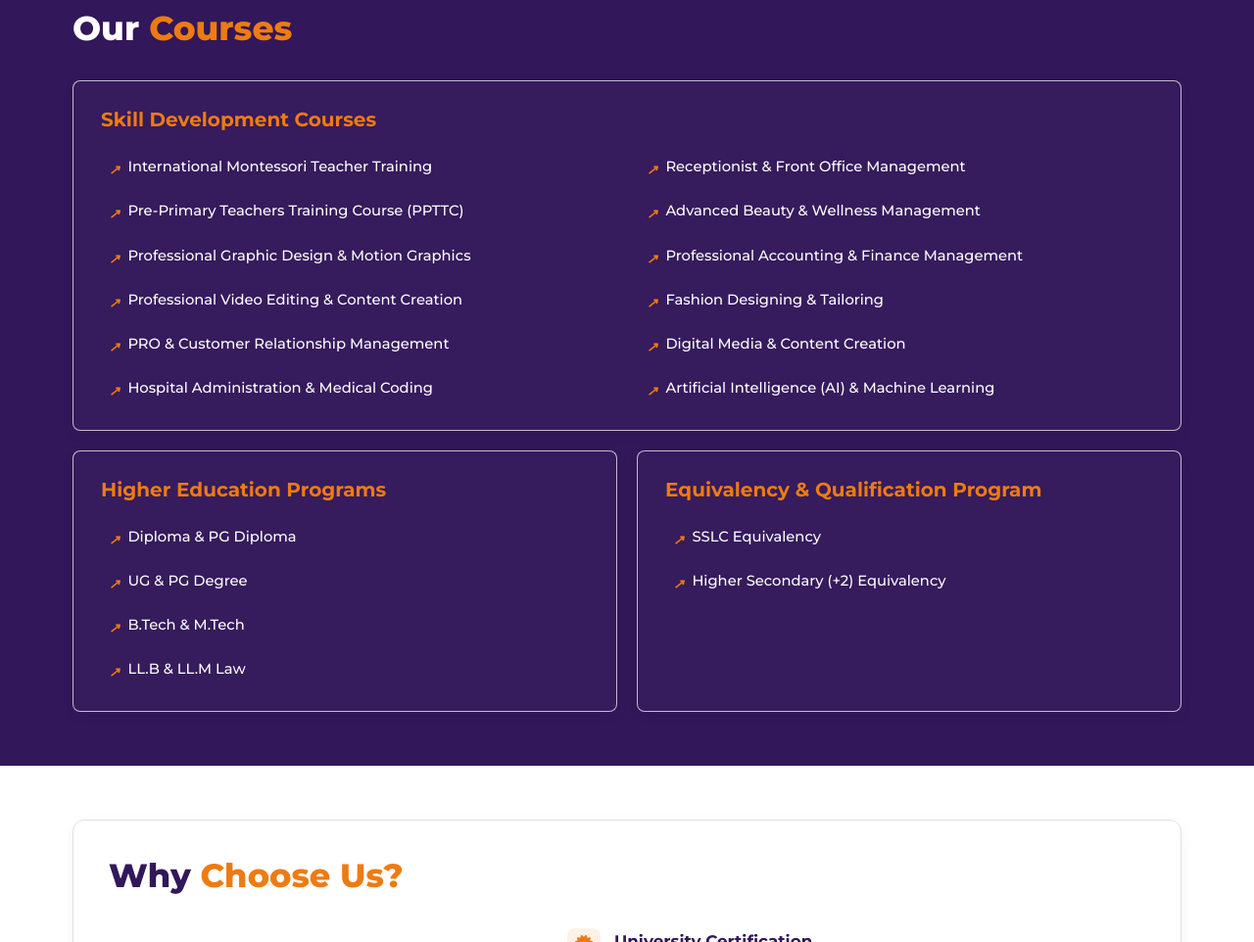
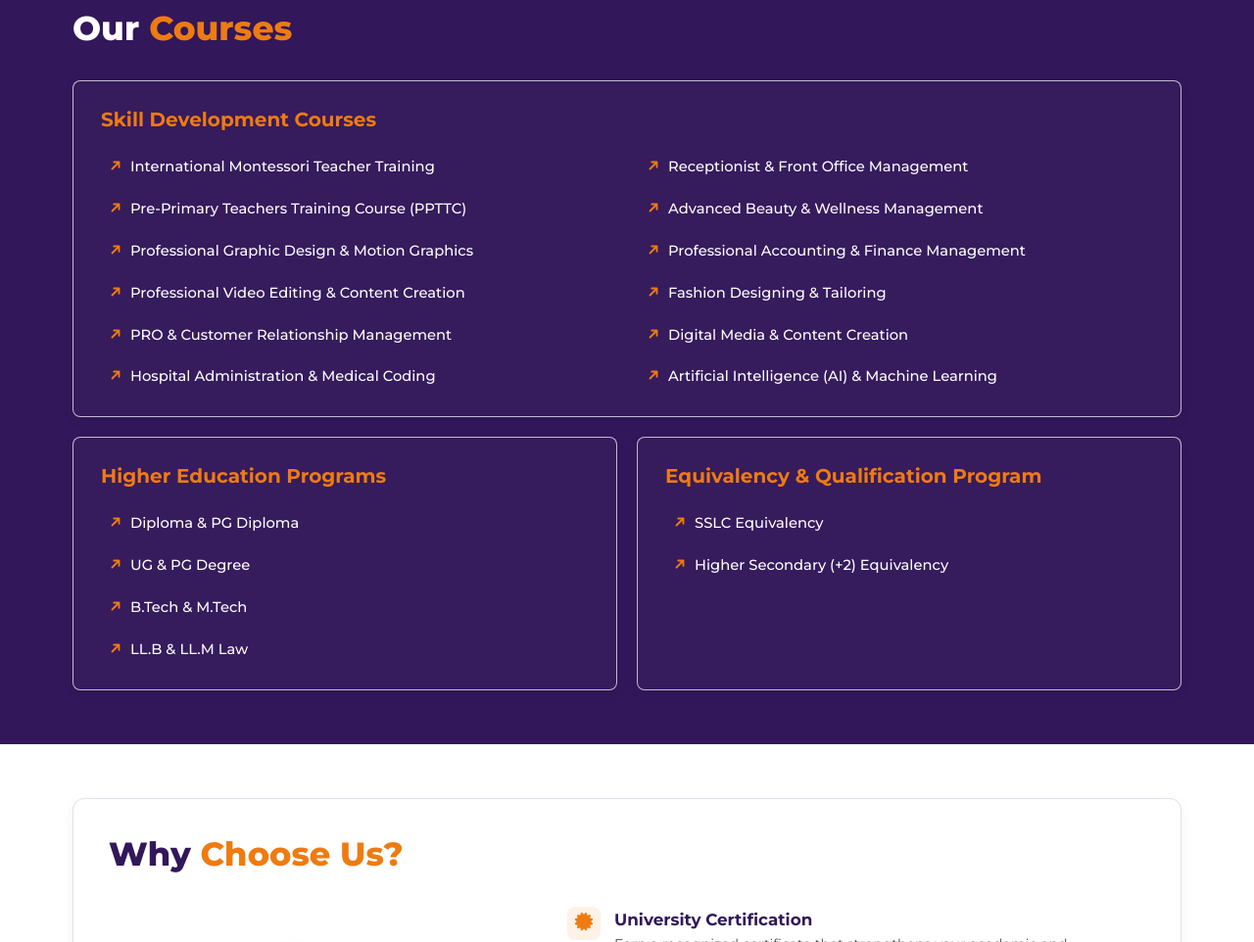
Before and after one commit to mohammedshibilp/fastrackmain, a website built with Vite: page index.html in a window 1280 px wide. Shown: the part 1596-2558 px from the top of the page at 98% size. Built offline with nearby package versions, Linux system fonts and the light colour scheme.

Commit message:
Replace text arrow with native SVG vector arrow matching page_2.jpg design

```diff
--- a/index.html
+++ b/index.html
@@ -156,18 +156,18 @@
         <div class="course-card">
           <div class="course-card-title">Skill Development Courses</div>
           <div class="course-list-2col">
-            <div class="course-item"><i>↗</i> <span>International Montessori Teacher Training</span></div>
-            <div class="course-item"><i>↗</i> <span>Receptionist & Front Office Management</span></div>
-            <div class="course-item"><i>↗</i> <span>Pre-Primary Teachers Training Course (PPTTC)</span></div>
-            <div class="course-item"><i>↗</i> <span>Advanced Beauty & Wellness Management</span></div>
-            <div class="course-item"><i>↗</i> <span>Professional Graphic Design & Motion Graphics</span></div>
-            <div class="course-item"><i>↗</i> <span>Professional Accounting & Finance Management</span></div>
-            <div class="course-item"><i>↗</i> <span>Professional Video Editing & Content Creation</span></div>
-            <div class="course-item"><i>↗</i> <span>Fashion Designing & Tailoring</span></div>
-            <div class="course-item"><i>↗</i> <span>PRO & Customer Relationship Management</span></div>
-            <div class="course-item"><i>↗</i> <span>Digital Media & Content Creation</span></div>
-            <div class="course-item"><i>↗</i> <span>Hospital Administration & Medical Coding</span></div>
-            <div class="course-item"><i>↗</i> <span>Artificial Intelligence (AI) & Machine Learning</span></div>
+            <div class="course-item"><svg class="course-arrow-icon" viewBox="0 0 24 24" fill="none" xmlns="http://www.w3.org/2000/svg"><path d="M6 18L18 6M18 6H9M18 6V15" stroke="#EE7B11" stroke-width="3.2" stroke-linecap="round" stroke-linejoin="round"/></svg> <span>International Montessori Teacher Training</span></div>
+            <div class="course-item"><svg class="course-arrow-icon" viewBox="0 0 24 24" fill="none" xmlns="http://www.w3.org/2000/svg"><path d="M6 18L18 6M18 6H9M18 6V15" stroke="#EE7B11" stroke-width="3.2" stroke-linecap="round" stroke-linejoin="round"/></svg> <span>Receptionist & Front Office Management</span></div>
+            <div class="course-item"><svg class="course-arrow-icon" viewBox="0 0 24 24" fill="none" xmlns="http://www.w3.org/2000/svg"><path d="M6 18L18 6M18 6H9M18 6V15" stroke="#EE7B11" stroke-width="3.2" stroke-linecap="round" stroke-linejoin="round"/></svg> <span>Pre-Primary Teachers Training Course (PPTTC)</span></div>
+            <div class="course-item"><svg class="course-arrow-icon" viewBox="0 0 24 24" fill="none" xmlns="http://www.w3.org/2000/svg"><path d="M6 18L18 6M18 6H9M18 6V15" stroke="#EE7B11" stroke-width="3.2" stroke-linecap="round" stroke-linejoin="round"/></svg> <span>Advanced Beauty & Wellness Management</span></div>
+            <div class="course-item"><svg class="course-arrow-icon" viewBox="0 0 24 24" fill="none" xmlns="http://www.w3.org/2000/svg"><path d="M6 18L18 6M18 6H9M18 6V15" stroke="#EE7B11" stroke-width="3.2" stroke-linecap="round" stroke-linejoin="round"/></svg> <span>Professional Graphic Design & Motion Graphics</span></div>
+            <div class="course-item"><svg class="course-arrow-icon" viewBox="0 0 24 24" fill="none" xmlns="http://www.w3.org/2000/svg"><path d="M6 18L18 6M18 6H9M18 6V15" stroke="#EE7B11" stroke-width="3.2" stroke-linecap="round" stroke-linejoin="round"/></svg> <span>Professional Accounting & Finance Management</span></div>
+            <div class="course-item"><svg class="course-arrow-icon" viewBox="0 0 24 24" fill="none" xmlns="http://www.w3.org/2000/svg"><path d="M6 18L18 6M18 6H9M18 6V15" stroke="#EE7B11" stroke-width="3.2" stroke-linecap="round" stroke-linejoin="round"/></svg> <span>Professional Video Editing & Content Creation</span></div>
+            <div class="course-item"><svg class="course-arrow-icon" viewBox="0 0 24 24" fill="none" xmlns="http://www.w3.org/2000/svg"><path d="M6 18L18 6M18 6H9M18 6V15" stroke="#EE7B11" stroke-width="3.2" stroke-linecap="round" stroke-linejoin="round"/></svg> <span>Fashion Designing & Tailoring</span></div>
+            <div class="course-item"><svg class="course-arrow-icon" viewBox="0 0 24 24" fill="none" xmlns="http://www.w3.org/2000/svg"><path d="M6 18L18 6M18 6H9M18 6V15" stroke="#EE7B11" stroke-width="3.2" stroke-linecap="round" stroke-linejoin="round"/></svg> <span>PRO & Customer Relationship Management</span></div>
+            <div class="course-item"><svg class="course-arrow-icon" viewBox="0 0 24 24" fill="none" xmlns="http://www.w3.org/2000/svg"><path d="M6 18L18 6M18 6H9M18 6V15" stroke="#EE7B11" stroke-width="3.2" stroke-linecap="round" stroke-linejoin="round"/></svg> <span>Digital Media & Content Creation</span></div>
+            <div class="course-item"><svg class="course-arrow-icon" viewBox="0 0 24 24" fill="none" xmlns="http://www.w3.org/2000/svg"><path d="M6 18L18 6M18 6H9M18 6V15" stroke="#EE7B11" stroke-width="3.2" stroke-linecap="round" stroke-linejoin="round"/></svg> <span>Hospital Administration & Medical Coding</span></div>
+            <div class="course-item"><svg class="course-arrow-icon" viewBox="0 0 24 24" fill="none" xmlns="http://www.w3.org/2000/svg"><path d="M6 18L18 6M18 6H9M18 6V15" stroke="#EE7B11" stroke-width="3.2" stroke-linecap="round" stroke-linejoin="round"/></svg> <span>Artificial Intelligence (AI) & Machine Learning</span></div>
           </div>
         </div>
 
@@ -177,10 +177,10 @@
           <div class="course-card">
             <div class="course-card-title">Higher Education Programs</div>
             <div class="course-list">
-              <div class="course-item"><i>↗</i> <span>Diploma & PG Diploma</span></div>
-              <div class="course-item"><i>↗</i> <span>UG & PG Degree</span></div>
-              <div class="course-item"><i>↗</i> <span>B.Tech & M.Tech</span></div>
-              <div class="course-item"><i>↗</i> <span>LL.B & LL.M Law</span></div>
+              <div class="course-item"><svg class="course-arrow-icon" viewBox="0 0 24 24" fill="none" xmlns="http://www.w3.org/2000/svg"><path d="M6 18L18 6M18 6H9M18 6V15" stroke="#EE7B11" stroke-width="3.2" stroke-linecap="round" stroke-linejoin="round"/></svg> <span>Diploma & PG Diploma</span></div>
+              <div class="course-item"><svg class="course-arrow-icon" viewBox="0 0 24 24" fill="none" xmlns="http://www.w3.org/2000/svg"><path d="M6 18L18 6M18 6H9M18 6V15" stroke="#EE7B11" stroke-width="3.2" stroke-linecap="round" stroke-linejoin="round"/></svg> <span>UG & PG Degree</span></div>
+              <div class="course-item"><svg class="course-arrow-icon" viewBox="0 0 24 24" fill="none" xmlns="http://www.w3.org/2000/svg"><path d="M6 18L18 6M18 6H9M18 6V15" stroke="#EE7B11" stroke-width="3.2" stroke-linecap="round" stroke-linejoin="round"/></svg> <span>B.Tech & M.Tech</span></div>
+              <div class="course-item"><svg class="course-arrow-icon" viewBox="0 0 24 24" fill="none" xmlns="http://www.w3.org/2000/svg"><path d="M6 18L18 6M18 6H9M18 6V15" stroke="#EE7B11" stroke-width="3.2" stroke-linecap="round" stroke-linejoin="round"/></svg> <span>LL.B & LL.M Law</span></div>
             </div>
           </div>
 
@@ -188,8 +188,8 @@
           <div class="course-card">
             <div class="course-card-title">Equivalency & Qualification Program</div>
             <div class="course-list">
-              <div class="course-item"><i>↗</i> <span>SSLC Equivalency</span></div>
-              <div class="course-item"><i>↗</i> <span>Higher Secondary (+2) Equivalency</span></div>
+              <div class="course-item"><svg class="course-arrow-icon" viewBox="0 0 24 24" fill="none" xmlns="http://www.w3.org/2000/svg"><path d="M6 18L18 6M18 6H9M18 6V15" stroke="#EE7B11" stroke-width="3.2" stroke-linecap="round" stroke-linejoin="round"/></svg> <span>SSLC Equivalency</span></div>
+              <div class="course-item"><svg class="course-arrow-icon" viewBox="0 0 24 24" fill="none" xmlns="http://www.w3.org/2000/svg"><path d="M6 18L18 6M18 6H9M18 6V15" stroke="#EE7B11" stroke-width="3.2" stroke-linecap="round" stroke-linejoin="round"/></svg> <span>Higher Secondary (+2) Equivalency</span></div>
             </div>
           </div>
         </div>
--- a/styles.css
+++ b/styles.css
@@ -523,11 +523,18 @@ ul {
   transform: translateX(4px);
 }
 
-.course-item i {
+.course-item i,
+.course-arrow-icon {
   color: var(--orange-accent);
-  font-size: 0.85rem;
-  margin-top: 4px;
-  font-weight: bold;
+  width: 14px;
+  height: 14px;
+  flex-shrink: 0;
+  margin-top: 3px;
+  transition: transform 0.3s ease;
+}
+
+.course-item:hover .course-arrow-icon {
+  transform: translate(2px, -2px);
 }
 
 /* WHY CHOOSE US SECTION (Page 3 - White Background #FFFFFF) */
```
